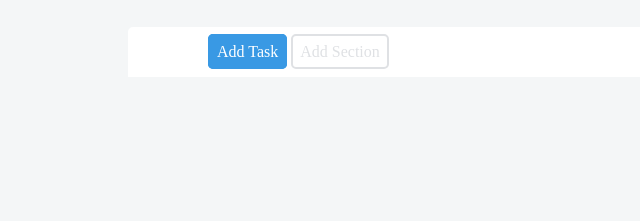
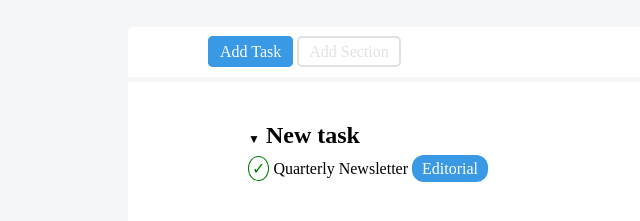
Before and after one commit to niz99/html-css-toboolist, a plain HTML site: page index.html in a window 1280 px wide. Shown: the part 65-286 px from the top of the page, without its empty margins (0-640 px from the left). Drawn offline with Linux system fonts and the light colour scheme.

Commit message:
aggiunta sezione "new task"

```diff
--- a/asset/css/style.css
+++ b/asset/css/style.css
@@ -17,9 +17,9 @@ body{
     font-size: 50px;
 }
 
-.main-size{
+.first-main-size{
     width: 80%;
-    margin: 30px auto;
+    margin: 30px auto 0;
     height: 50px;
     border-top-right-radius: 5px;
     border-top-left-radius: 5px;
@@ -30,7 +30,7 @@ body{
     background-color: rgb(57, 153, 228);
     margin-left: 80px;
     line-height: 50px;
-    padding: 7px;
+    padding: 5px 10px;
     border-radius: 5px;
     color: white;
     border: 2px solid rgb(57, 153, 228);
@@ -38,8 +38,46 @@ body{
 
 #section{
     line-height: 50px;
-    padding: 7px;
+    padding: 5px 10px;
     border-radius: 5px;
     color: rgb(223, 225, 228);
     border: 2px solid rgb(223, 225, 228);
 }
+
+.second-main-size{
+    width: 80%;
+    margin: 5px auto;
+    height: 400px;
+    border-bottom-right-radius: 5px;
+    border-bottom-left-radius: 5px;
+    background-color: white;
+}
+
+section{
+    margin-left: 80px;
+    padding: 40px;
+}
+
+.file{
+    margin-bottom: 10px;
+}
+
+.down{
+    font-size: 0.5em;
+}
+
+.check:after{
+    content: "\2713";
+    color: green;
+    border: 1px solid green;
+    border-radius: 50%;
+    text-align: center;
+    padding: 3px;
+}
+
+.editorial{
+    background-color: rgb(57, 153, 228);
+    padding: 5px 10px;
+    border-radius: 12px;
+    color: white;
+}
--- a/index.html
+++ b/index.html
@@ -13,12 +13,23 @@
         <h1 id="logo">Toboolist</h1>
     </header>
 
-    <div class="main-size">
+    <div class="first-main-size">
         <div>
             <span id="task">Add Task</span>
             <span id="section">Add Section</span>
         </div>
     </div>
 
+    <div class="second-main-size">
+
+        <section>
+            <h2 class="file"><span class="down">&#9660;</span> New task</h2>
+            <span class="check"></span>
+            <span>Quarterly Newsletter</span>
+            <span class="editorial">Editorial</span>
+        </section>
+
+    </div>
+
 </body>
 </html>
```
